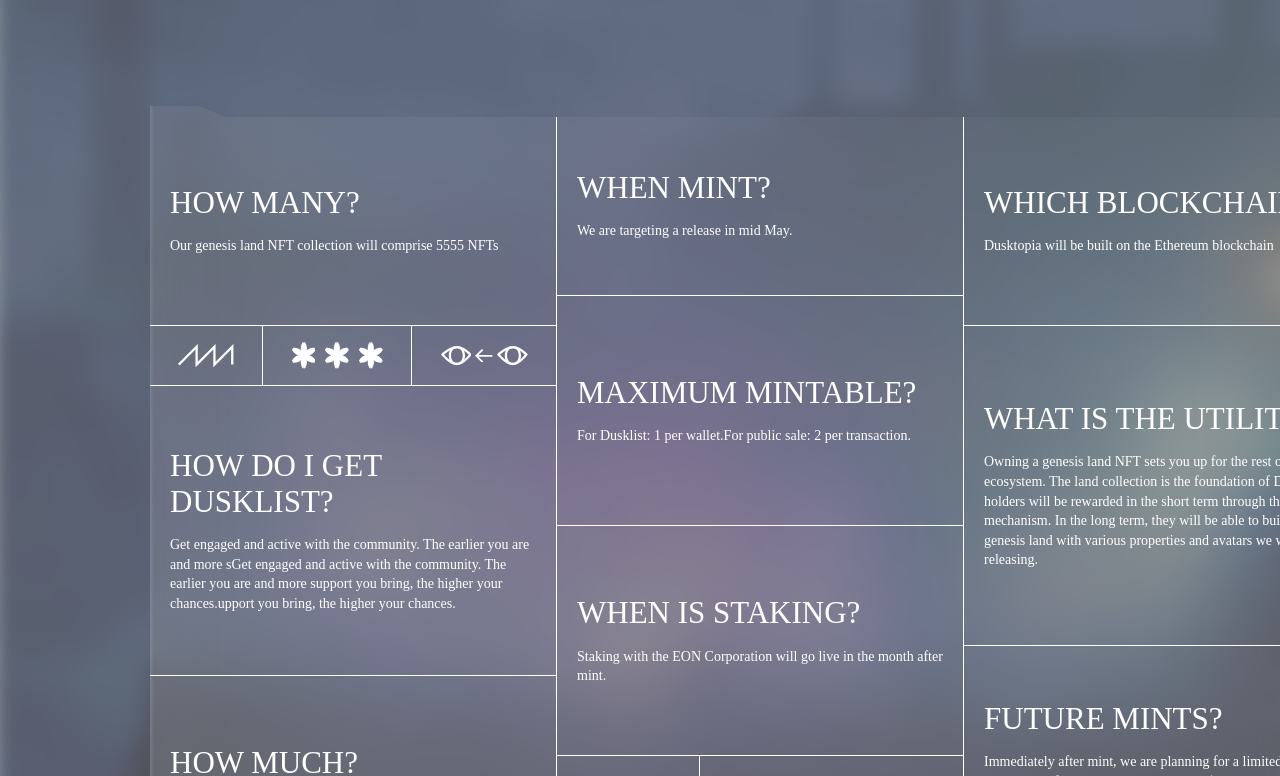
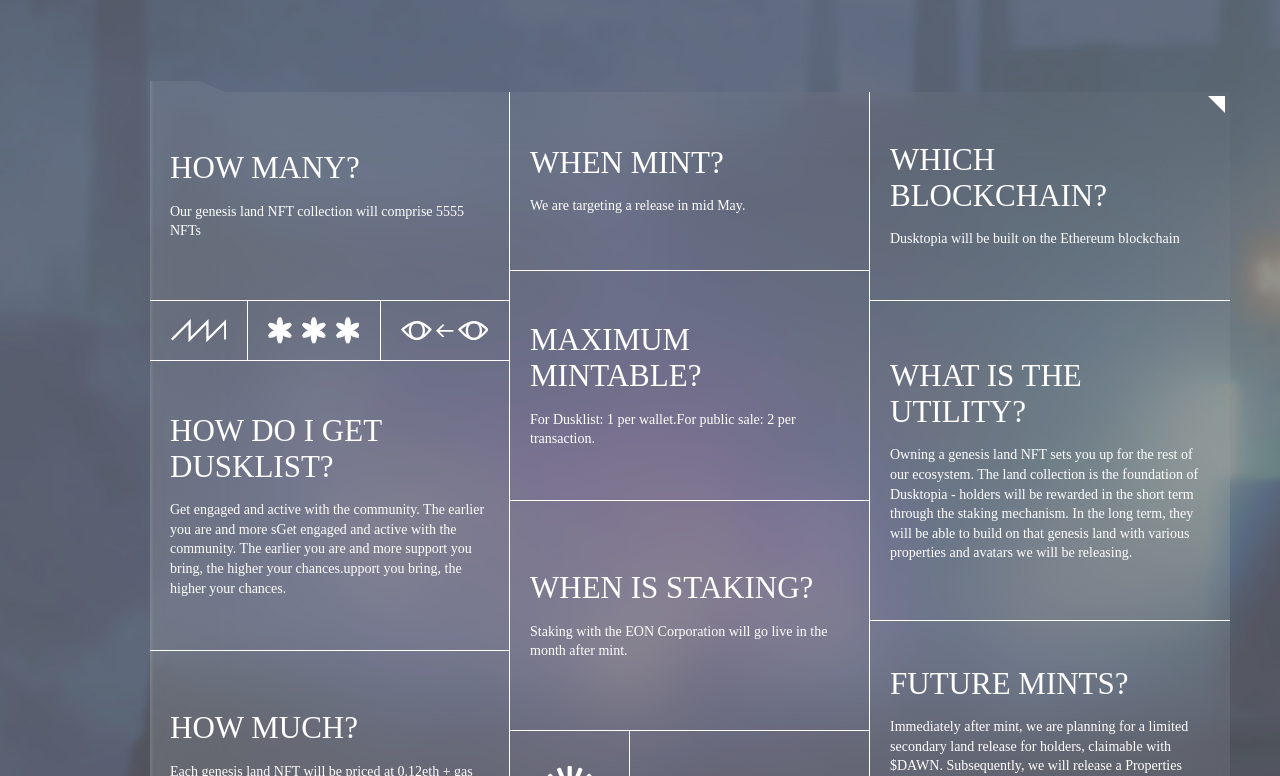
Before and after one commit to DmitryBalandin/Lending-Cosmos-React-scss-Typescript, a React app: page /1 in a window 1280 px wide. Shown: the part 4484-5260 px from the top of the page. Built offline with nearby package versions, Linux system fonts and the light colour scheme.

Commit message:
adapted page FAQ

```diff
--- a/src/componenets/CardButtonGrid/styles.module.scss
+++ b/src/componenets/CardButtonGrid/styles.module.scss
@@ -5,6 +5,17 @@
     overflow: hidden;
     grid-template-columns: 1fr 1fr 1fr;
     grid-template-rows: repeat(77, 10px);
+
+    @media(max-width:992px) {
+        grid-template-columns: 1fr 1fr;
+        grid-template-rows: repeat(21,50px);
+    }
+    @media(max-width:690px){
+        height: 100%;
+        grid-template-columns: 1fr;
+        grid-template-rows: 11ch auto minmax(30px, 100px);
+         padding-top: 30px;
+    }
 
 }
 
@@ -14,6 +25,10 @@
     display: flex;
     flex-direction: column;
     justify-content: center;
+    @media(max-width:690px){
+        border: none;
+        border-bottom: 1px solid white;
+    }
 
 
     &Container {
@@ -46,50 +61,130 @@
 .item1 {
     grid-column: 1;
     grid-row: 1/22;
+
+    @media(max-width:992px) {
+        grid-column:1;
+        grid-row:1/4;
+    }
+    @media(max-width:690px){
+        grid-column: auto;
+        grid-row: auto;
+    }
 }
 
 
 .item2 {
     grid-column: 1;
     grid-row: 28/57;
+    @media(max-width:992px) {
+        grid-column:2;
+        grid-row:1/8;
+        border-right: none;
+    }
+    @media(max-width:690px){
+        grid-column: auto;
+        grid-row: auto;
+    }
 }
 
 .item3 {
     grid-column: 1;
     grid-row: 57/78;
+    @media(max-width:992px) {
+        grid-column:1;
+        grid-row:4/8;
+    }
+    @media(max-width:690px){
+        grid-column: auto;
+        grid-row: auto;
+    }
 }
 
 .item4 {
     grid-column: 2;
     grid-row: 1/19;
+    @media(max-width:992px) {
+        grid-column:1;
+        grid-row:8/11;
+    }
+    @media(max-width:690px){
+        grid-column: auto;
+        grid-row: auto;
+    }
 }
 
 .item5 {
     grid-column: 2;
     grid-row: 19/42;
+    @media(max-width:992px) {
+        grid-column:2;
+        grid-row:8/11;
+        border-right: none;
+    }
+    @media(max-width:690px){
+        grid-column: auto;
+        grid-row: auto;
+    }
 }
 
 .item6 {
     grid-column: 2;
-    grid-row: 42/65
+    grid-row: 42/65;
+    @media(max-width:992px) {
+        grid-column:1;
+        grid-row:11/14;
+    }
+    @media(max-width:690px){
+        grid-column: auto;
+        grid-row: auto;
+    }
 }
 
 .item7 {
     grid-column: 3;
     grid-row: 1/22;
     border-right: none;
+    @media(max-width:992px) {
+        grid-column:2;
+        grid-row:11/15;
+    }
+    @media(max-width:690px){
+        grid-column: auto;
+        grid-row: auto;
+    }
 }
 
 .item8 {
     grid-column: 3;
     grid-row: 22/54;
     border-right: none;
+    @media(max-width:992px) {
+        grid-column:1;
+        grid-row:14/20;
+        border-right: 1px solid white; ;
+    }
+    @media(max-width:690px){
+        grid-column: auto;
+        grid-row: auto;
+        border-right: none;
+        border-bottom: 1px soid white;
+    }
 }
 
 .item9 {
     grid-column: 3;
     grid-row: 54/78;
     border-right: none;
+    @media(max-width:992px) {
+        grid-column:2;
+        grid-row:15/20;
+    }
+    @media(max-width:690px){
+        grid-column: auto;
+        grid-row: auto;
+        border-bottom: 1px soid white;
+
+    }
 }
 
 .item10 {
@@ -98,10 +193,18 @@
     display: flex;
     border-right: 1px solid white;
     border-bottom: 1px solid white;
-    ;
+    @media(max-width:992px) {
+        grid-column:1;
+        grid-row:20/22;
+    }
+    @media(max-width:690px){
+        grid-column: auto;
+        grid-row: auto;
+        border-right: none;
+    }
 
 
-    &ContainerLine{
+    &ContainerLine {
 
         flex-grow: 1;
         border-right: 1px solid white;
@@ -110,7 +213,7 @@
         justify-content: center;
     }
 
-    &ContainerStar{
+    &ContainerStar {
         flex-grow: 1;
         border-right: 1px solid white;
         display: flex;
@@ -119,12 +222,12 @@
         gap: 10px;
     }
 
-    &ContainerEye{
+    &ContainerEye {
         flex-grow: 1;
         display: flex;
         align-items: center;
         justify-content: center;
-        gap:4px;
+        gap: 4px;
     }
 
 }
@@ -135,8 +238,17 @@
     display: flex;
     border-right: 1px solid white;
     border-bottom: 1px solid white;
+    @media(max-width:992px) {
+        grid-column:2;
+        grid-row:20/22;
+        border-right:none;
+    }
+    @media(max-width:690px){
+        grid-column: auto;
+        grid-row: auto;
+    }
 
-    &ContainerSun{
+    &ContainerSun {
         flex-grow: 1;
         border-right: 1px solid white;
         display: flex;
@@ -144,11 +256,11 @@
         justify-content: center;
     }
 
-    &ContainerArrow{
+    &ContainerArrow {
         flex-grow: 1;
         display: flex;
         align-items: center;
         justify-content: center;
-        gap:13px
+        gap: 13px
     }
 }
--- a/src/pages/FAQ/styles.module.scss
+++ b/src/pages/FAQ/styles.module.scss
@@ -1,16 +1,29 @@
 .section {
     position: relative;
-    height: max(150vh, 600px);
+    height: max(150vh, 800px);
     overflow: hidden;
     background: linear-gradient(0deg, rgb(29, 26, 28) 0%, rgb(15, 9, 32) 100%);
     opacity: 0.99;
     padding:70px 50px 70px 150px;
     overflow: hidden;
+    @media(max-width:992px){
+        min-height:1300px;
+    }
+    @media(max-width:690px){
+        min-height: 2200px;
+
+    }
+    @media(max-width:576px){
+        padding-left: 20px;
+    }
+    @media(max-width:400px){
+        padding-left: 1px;
+    }
 
     &MainTitle{
         display: flex;
-        justify-content: center;
-        margin-bottom: 90px;
+        justify-content: space-around;
+        margin-bottom: 65px;
 
         div{
             text-align: center;
@@ -22,6 +35,7 @@
         display: flex;
         justify-content: center;
         margin-bottom: 35px;
+
 
 
     }
@@ -36,11 +50,18 @@
         right: -20px;
         bottom: -20px;
         position: absolute;
-        filter: blur(10px);
+
         background: url('./image/image\ 2.jpeg');
         background-size: cover;
         background-repeat: no-repeat;
         z-index: -1;
+        @media(max-width:690px){
+            filter: none;
+            height: calc(100% + 85px);
+            top: -40px;
+            left: -40px;
+            bottom: -40px;
+        }
     }
 }
 
@@ -62,6 +83,20 @@ $height-indent: 11px;
     justify-content: center;
     flex-shrink: 0;
     margin: auto;
+    @media(max-width:1400px){
+        width: auto;
+        min-width: 800px;
+    }
+    @media(max-width:992px){
+        width: auto;
+        height: 1050px;
+        min-width: 500px;
+    }
+    @media(max-width:690px){
+        width: auto;
+        height: 2000px;
+        min-width: 330px;
+    }
 
 
     &:before {
```
